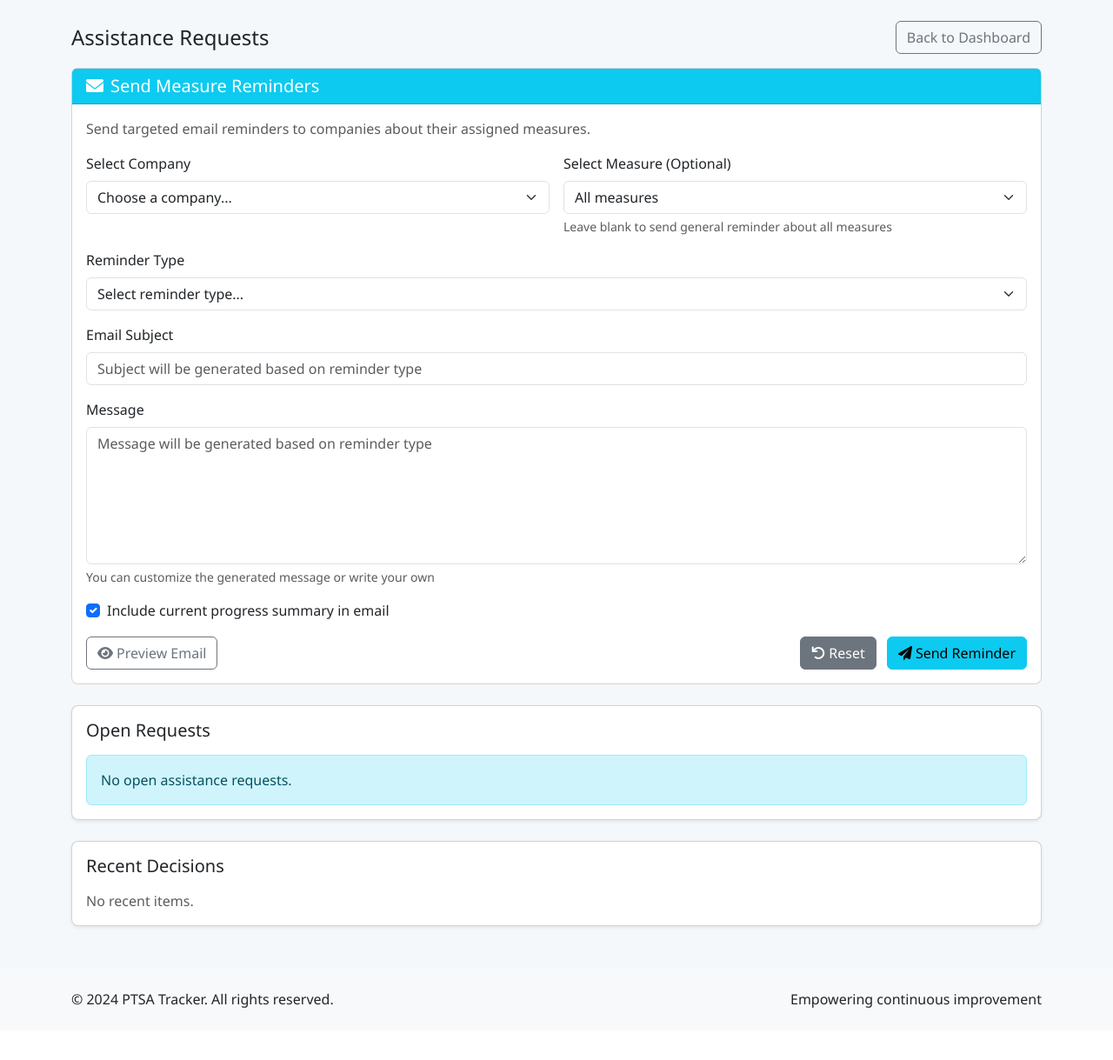
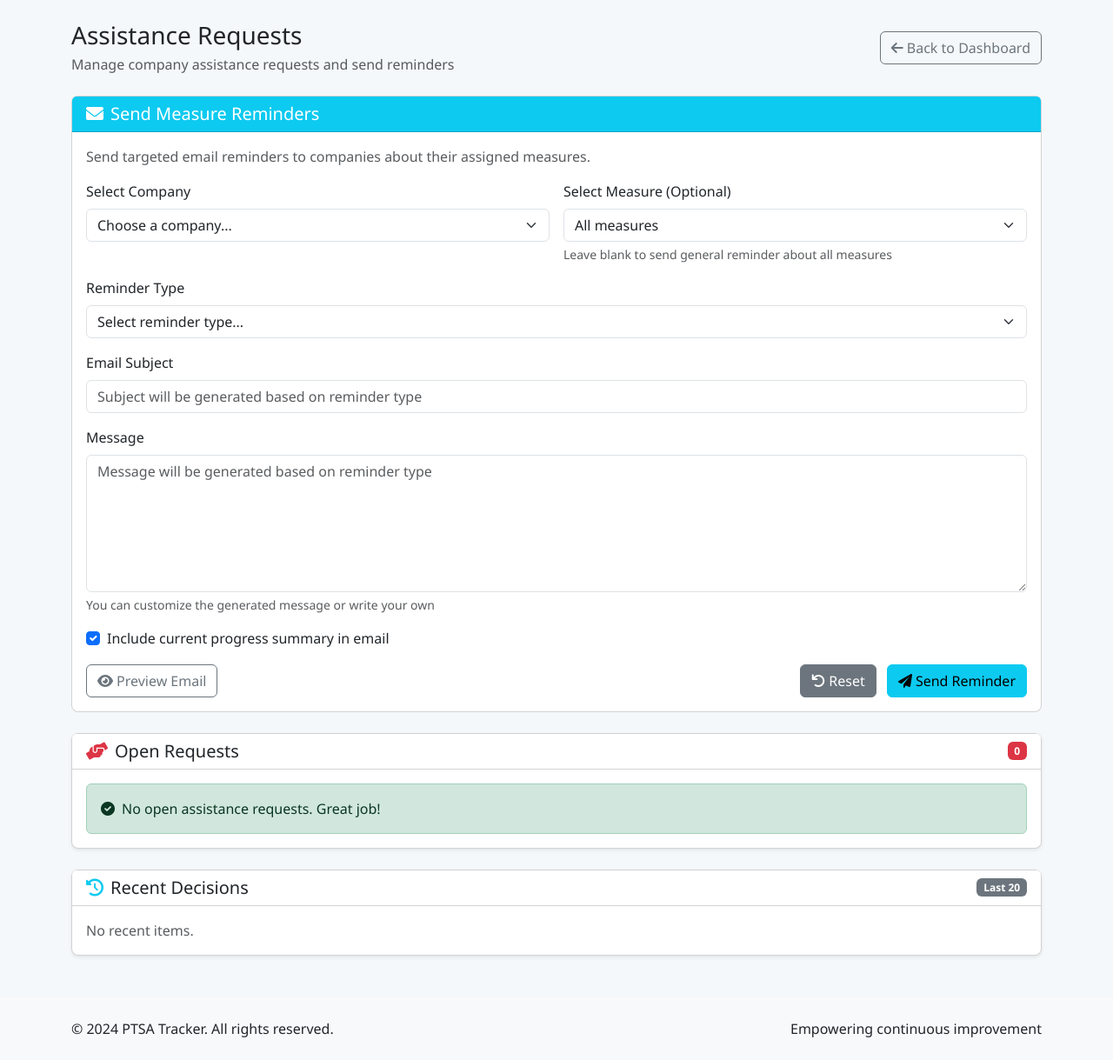
Before and after one commit to JeriahChetty/ptsa-tracker, a Flask app: page /admin/assistance in a window 1280 px wide. Shown: the part 80-1299 px from the top of the page at 87% size. Before the commit the page ends 1239 px from the top, so only its background shows below. Run offline with Flask 3, Linux system fonts and the light colour scheme; a user stored in the database is signed in; data comes from the database, SQL or seed files in the repository; data that the repository does not hold is empty.

Commit message:
fix: Multiple UI and functionality improvements
Notifications Fix:
- Fixed Internal Server Error when accessing /company/notifications
- Added check for None due_at values before comparison
- Prevents crash for companies with assignments without due dates

Email System:
- Initialize Flask-Mail extension in app factory
- Set MAIL_USE_TLS default to True for port 587
- Email functionality now properly configured

Dashboard Improvements:
- Added pagination to recent assignments (10 per page)
- Improved recent assignments card with header and total count
- Added table hover effects and better styling
- Fixed overdue_count query to check for None due_at

Assistance Page Improvements:
- Added descriptive subtitle and better header layout
- Improved card headers with icons and badges
- Added count badges for open requests
- Enhanced empty states with success messages
- Better table styling with hover effects
- More professional and organized layout

All changes tested and ready for deployment

```diff
--- a/app/__init__.py
+++ b/app/__init__.py
@@ -34,6 +34,10 @@ def create_app(config_name="production"):
     db.init_app(app)
     login_manager.init_app(app)
     migrate.init_app(app, db)
+
+    # Initialize Flask-Mail if configured
+    if mail:
+        mail.init_app(app)
 
     # Configure login manager
     login_manager.login_view = 'auth.login'
--- a/app/routes/admin_routes.py
+++ b/app/routes/admin_routes.py
@@ -53,7 +53,11 @@ def _admins_only():
 @login_required
 def dashboard():
     now = datetime.utcnow()
+    page = request.args.get('page', 1, type=int)
+    per_page = 10
+
     overdue_count = db.session.query(MeasureAssignment).filter(
+        MeasureAssignment.due_at.isnot(None),
         MeasureAssignment.due_at < now,
         MeasureAssignment.status != "Completed"
     ).count()
@@ -66,20 +70,22 @@ def dashboard():
         "completed": db.session.query(MeasureAssignment).filter_by(status="Completed").count(),
         "overdue": overdue_count,
     }
-    recent = (
+
+    # Paginate recent assignments
+    recent_pagination = (
         MeasureAssignment.query.options(
             joinedload(MeasureAssignment.company),
             joinedload(MeasureAssignment.measure),
             joinedload(MeasureAssignment.steps),
         )
         .order_by(MeasureAssignment.created_at.desc())
-        .limit(12)
-        .all()
+        .paginate(page=page, per_page=per_page, error_out=False)
     )
+
     overdue = [
-        a for a in recent if a.due_at and a.status != "Completed" and a.due_at < now
+        a for a in recent_pagination.items if a.due_at and a.status != "Completed" and a.due_at < now
     ]
-    return render_template("admin/dashboard.html", stats=stats, recent=recent, overdue=overdue, now=now)
+    return render_template("admin/dashboard.html", stats=stats, recent=recent_pagination, overdue=overdue, now=now)
 
 
 # ---------------------------------------------------------------------------
--- a/app/routes/company_routes.py
+++ b/app/routes/company_routes.py
@@ -417,6 +417,7 @@ def notifications():
     overdue_assignments = MeasureAssignment.query.filter_by(
         company_id=current_user.company_id
     ).filter(
+        MeasureAssignment.due_at.isnot(None),
         MeasureAssignment.due_at < now,
         MeasureAssignment.status != "Completed"
     ).all()
--- a/app/templates/admin/assistance.html
+++ b/app/templates/admin/assistance.html
@@ -2,9 +2,14 @@
 {% block title %}Assistance Requests · Admin{% endblock %}
 
 {% block content %}
-<div class="d-flex justify-content-between align-items-center mb-3">
-  <h1 class="h4 mb-0">Assistance Requests</h1>
-  <a href="{{ url_for('admin.dashboard') }}" class="btn btn-outline-secondary">Back to Dashboard</a>
+<div class="d-flex justify-content-between align-items-center mb-4">
+  <div>
+    <h1 class="h3 mb-1">Assistance Requests</h1>
+    <p class="text-muted mb-0">Manage company assistance requests and send reminders</p>
+  </div>
+  <a href="{{ url_for('admin.dashboard') }}" class="btn btn-outline-secondary">
+    <i class="fas fa-arrow-left me-1"></i>Back to Dashboard
+  </a>
 </div>
 
 {# ---------- EMAIL REMINDER SECTION ---------- #}
@@ -95,14 +100,16 @@
 
 {# ---------- OPEN REQUESTS ---------- #}
 <div class="card shadow-sm mb-4">
+  <div class="card-header bg-white d-flex justify-content-between align-items-center">
+    <h2 class="h5 mb-0"><i class="fas fa-hands-helping text-danger me-2"></i>Open Requests</h2>
+    <span class="badge bg-danger">{{ open_reqs|length }}</span>
+  </div>
   <div class="card-body">
-    <h2 class="h5 mb-3">Open Requests</h2>
-
     {% if not open_reqs %}
-      <div class="alert alert-info mb-0">No open assistance requests.</div>
+      <div class="alert alert-success mb-0"><i class="fas fa-check-circle me-2"></i>No open assistance requests. Great job!</div>
     {% else %}
       <div class="table-responsive">
-        <table class="table table-sm align-middle">
+        <table class="table table-hover table-sm align-middle mb-0">
           <thead>
             <tr>
               <th scope="col">Company</th>
@@ -182,14 +189,16 @@
 
 {# ---------- RECENT DECISIONS (last 20) ---------- #}
 <div class="card shadow-sm">
+  <div class="card-header bg-white d-flex justify-content-between align-items-center">
+    <h2 class="h5 mb-0"><i class="fas fa-history text-info me-2"></i>Recent Decisions</h2>
+    <span class="badge bg-secondary">Last 20</span>
+  </div>
   <div class="card-body">
-    <h2 class="h5 mb-3">Recent Decisions</h2>
-
     {% if not recent %}
       <div class="text-muted">No recent items.</div>
     {% else %}
       <div class="table-responsive">
-        <table class="table table-sm align-middle">
+        <table class="table table-hover table-sm align-middle mb-0">
           <thead>
             <tr>
               <th scope="col">Company</th>
--- a/config.py
+++ b/config.py
@@ -28,7 +28,7 @@ SQLALCHEMY_ENGINE_OPTIONS = {
 # Email configuration from environment
 MAIL_SERVER = os.environ.get('MAIL_SERVER', 'mail.ptsa.co.za')
 MAIL_PORT = int(os.environ.get('MAIL_PORT', 587))
-MAIL_USE_TLS = os.environ.get('MAIL_USE_TLS', 'False').lower() == 'true'
+MAIL_USE_TLS = os.environ.get('MAIL_USE_TLS', 'True').lower() == 'true'  # Default to True for port 587
 MAIL_USE_SSL = os.environ.get('MAIL_USE_SSL', 'False').lower() == 'true'
 MAIL_USERNAME = os.environ.get('MAIL_USERNAME', 'info@ptsa.co.za')
 MAIL_PASSWORD = os.environ.get('MAIL_PASSWORD', 'wqMvrJm4VZp')
```
Also changed, not shown: app/templates/admin/dashboard.html (+31 -6 lines).
